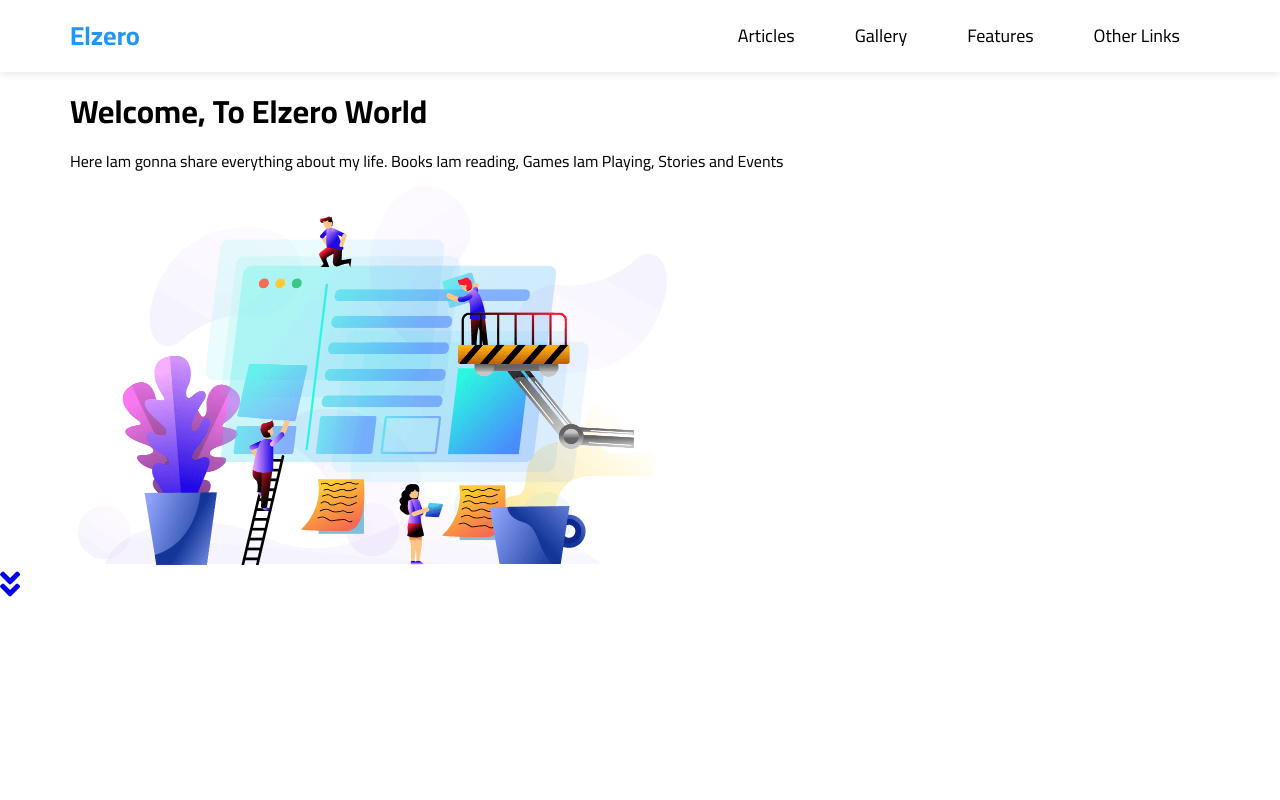
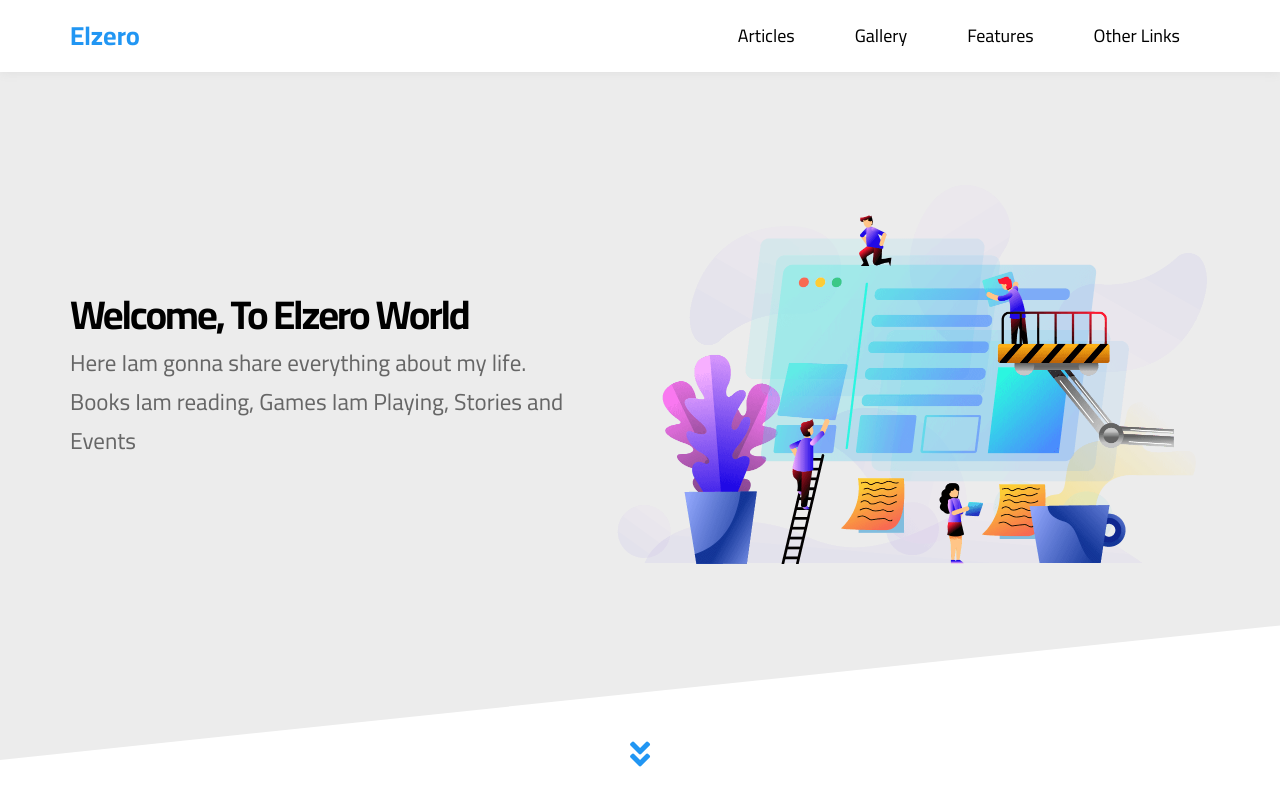
Before and after one commit to Raafatbaki/Project_3_HTML_CSS-, a plain HTML site: page index.html in a window 1280 px wide. Drawn offline with Linux system fonts and the light colour scheme.

Commit message:
edit commit

```diff
--- a/css/elzero.css
+++ b/css/elzero.css
@@ -124,13 +124,51 @@ ul {
 }
 /* Start Landing */
 .landing {
-
+  position: relative;
+}
+.landing::before {
+  content: "";
+  position: absolute;
+  left: 0;
+  top: -40px;
+  width: 100%;
+  height: 100%;
+  background-color: #ececec;
+  z-index: -1;
+  transform: skewY(-6deg);
+  transform-origin: top left;
 }
 .landing .container {
-
+  min-height: calc(100vh - 72px);
+  display: flex;
+  align-items: center;
+  padding-bottom: 120px;
+}
+.landing .text {
+  flex: 1;
+}
+.landing .text h1 {
+  font-size: 40px;
+  margin: 0;
+  letter-spacing: -2px;
+}
+.landing .text p {
+  font-size: 23px;
+  line-height: 1.7;
+  margin: 5px 0 0;
+  color: #666;
+  max-width: 500px;
 }
 .landing .image img {
   width: 600px;
   max-width: 100%;
 }
+.landing .go-down {
+  color: var(--main-color);
+  position: absolute;
+  bottom: 30px;
+  left: 50%;
+  transform: translateX(-50%);
+  transition: var(--main-transition);
+}
 /* End Landing */
```
